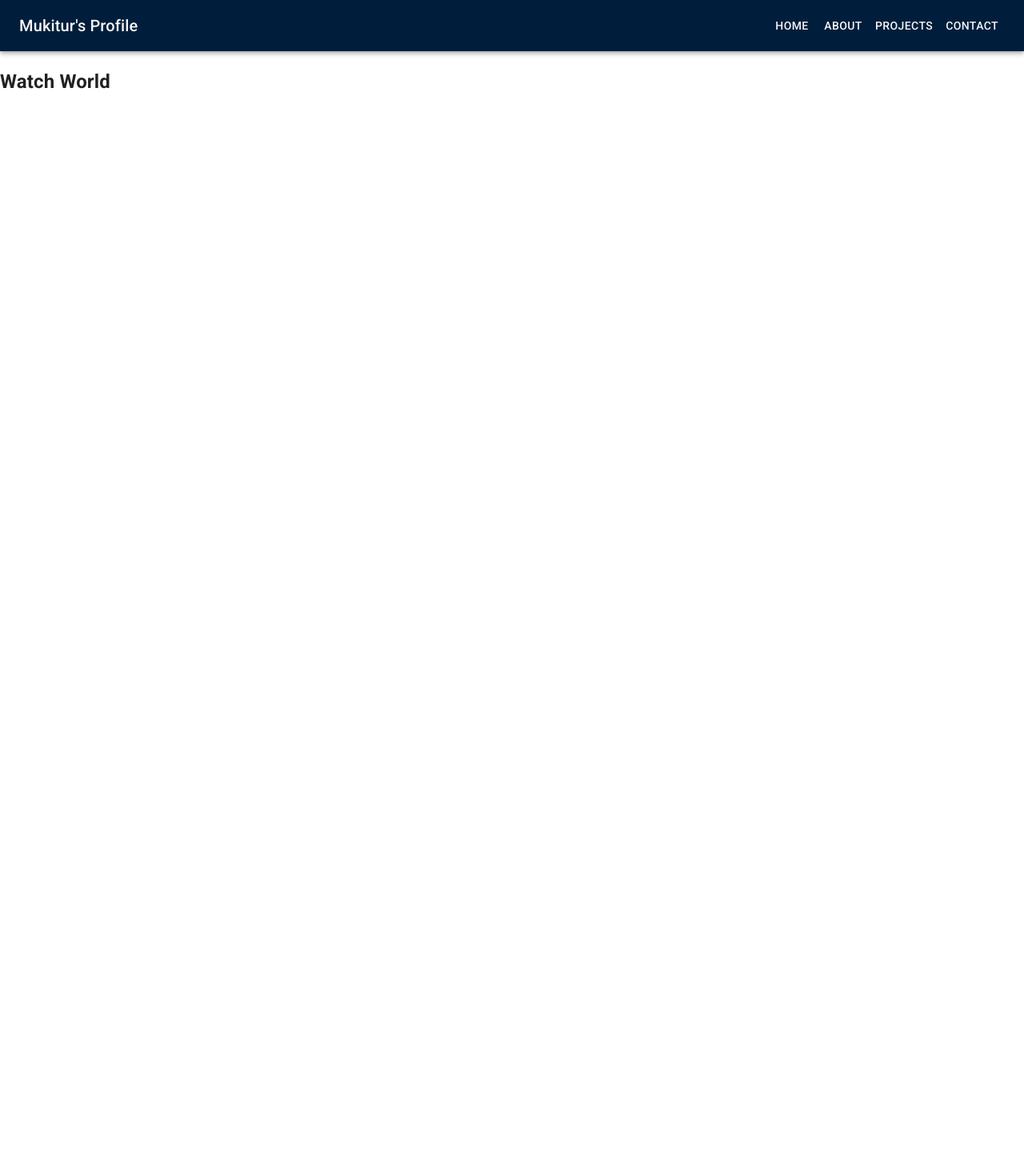
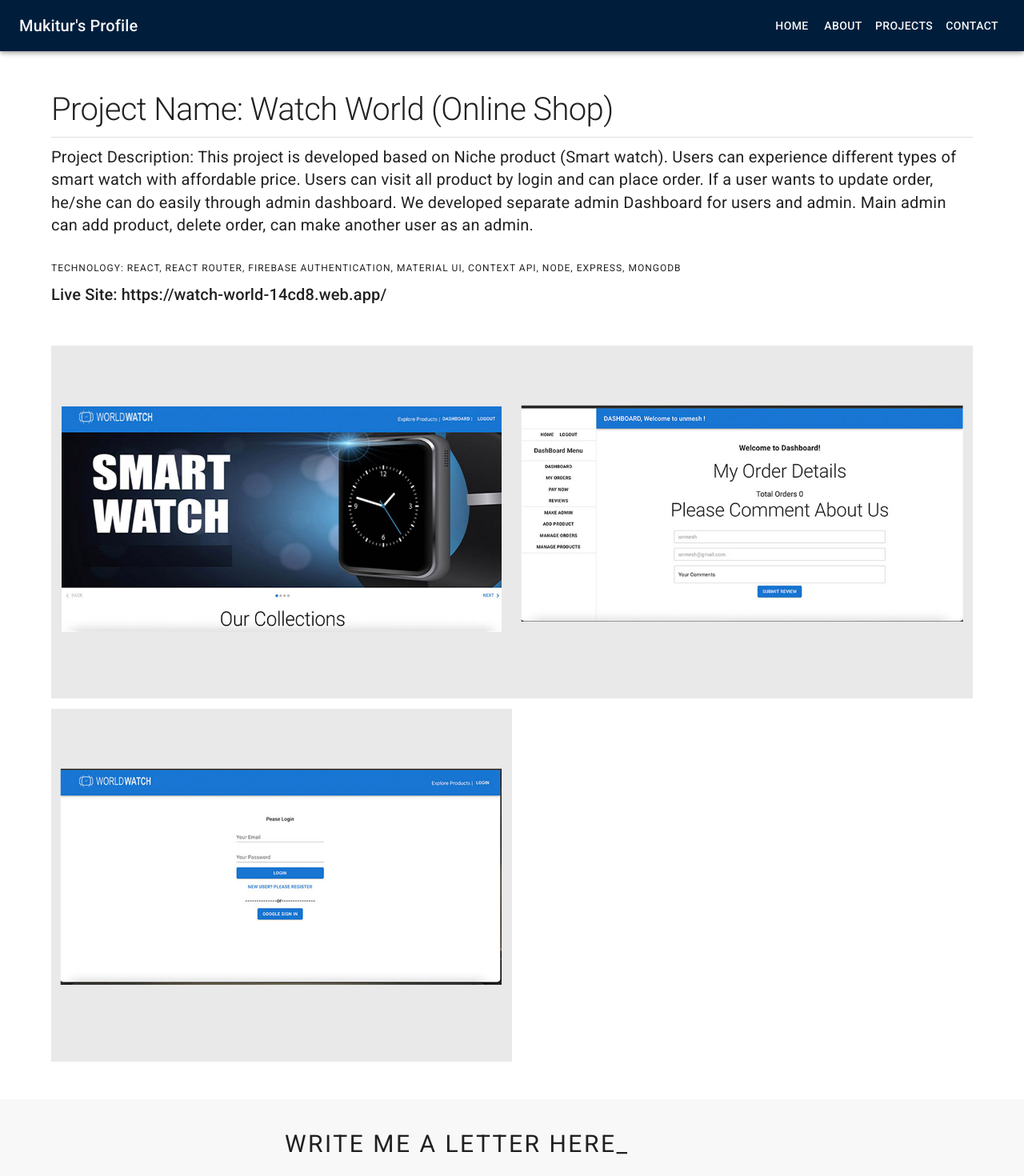
Before and after one commit to mukitur/Portfolio-Mukitur, a React (Create React App) app: page /watchworld in a window 1280 px wide. Shown: the top 1470 px of the page at 80% size. Before the commit the page ends 800 px from the top, so only its background shows below. Built offline with nearby package versions, Linux system fonts and the light colour scheme.

Commit message:
project add

```diff
--- a/src/Pages/AllPortfolio/AirCloud/AirCloud.js
+++ b/src/Pages/AllPortfolio/AirCloud/AirCloud.js
@@ -1,11 +1,37 @@
+import { Container, Divider, Typography } from '@mui/material';
 import React from 'react';
+import Footer from '../../../Shared/Footer/Footer';
 import Navigation from '../../../Shared/Navigation/Navigation';
+import prj1 from '../../../images/portfolio/Tours/travel1.jpg';
+import prj2 from '../../../images/portfolio/Tours/travel2.jpg';
+import prj3 from '../../../images/portfolio/Tours/travel3jpg.jpg';
 
 const AirCloud = () => {
     return (
         <div>
             <Navigation></Navigation>
-            <h2>AirCloud</h2>
+            <Container style={{marginTop: '50px'}}>
+                <Typography style={{fontSize: '40px'}} variant='h1'>
+                    Project Name: Air Cloud Tours (Tours & Travel)
+                    <Divider style={{marginTop: '10px', marginBottom: '10px'}}/>
+                </Typography>
+                <Typography style={{fontSize: '20px'}} variant='body2'>
+                This project is developed based on a travel agency. Here shows different types of tour packages. The company arrange tour packages for domestic & international with affordable price. Clients can visit different types of packages and book package. Users can manage order, update order by login into admin panel.
+                </Typography>
+                <br/>
+                <Typography variant="overline">
+                Technology:  React, React Router, Firebase authentication, Material UI, Context API, Node, Express, MongoDB
+                </Typography><br/>
+                <Typography variant="h6">
+                    Live Site: https://aircloud-tours.web.app/
+                </Typography><br/><br/>
+                <Typography variant="overline">
+                    <img style={{width: '50%'}} src={prj1} alt=""/>
+                    <img style={{width: '50%'}} src={prj2} alt=""/>
+                    <img style={{width: '50%'}} src={prj3} alt=""/>
+                </Typography>
+            </Container>
+            <Footer></Footer>
         </div>
     );
 };
--- a/src/Pages/AllPortfolio/DentalStudio/DentalStudio.js
+++ b/src/Pages/AllPortfolio/DentalStudio/DentalStudio.js
@@ -1,11 +1,34 @@
+import { Container, Divider, Typography } from '@mui/material';
 import React from 'react';
+import Footer from '../../../Shared/Footer/Footer';
 import Navigation from '../../../Shared/Navigation/Navigation';
+import prj1 from '../../../images/portfolio/dental/dental1.jpg';
 
 const DentalStudio = () => {
     return (
         <div>
             <Navigation></Navigation>
-            <h2>dental Studio</h2>
+            <Container style={{marginTop: '50px'}}>
+                <Typography style={{fontSize: '40px'}} variant='h1'>
+                    Project Name: Samarium Dental (Dental Studio)
+                    <Divider style={{marginTop: '10px', marginBottom: '10px'}}/>
+                </Typography>
+                <Typography style={{fontSize: '20px'}} variant='body2'>
+                This project is a dental clinic website. There are different services related to teeth. Users can visit different teeth problem related service, doctor’s portfolio. Focused on React front end, no backend included with this website but firebase authentication system is developed.
+                </Typography>
+                <br/>
+                <Typography variant="overline">
+                Technology:  React, React Router, Firebase authentication, Bootstrap, Context API, Font Awesome, React Hook Form
+                </Typography><br/>
+                <Typography variant="h6">
+                    Live Site: https://samarium-dental-studio.web.app/
+                </Typography><br/><br/>
+                <Typography variant="overline">
+                    <img style={{width: '50%'}} src={prj1} alt=""/>
+
+                </Typography>
+            </Container>
+            <Footer></Footer>
         </div>
     );
 };
--- a/src/Pages/AllPortfolio/WatchWorld/WatchWorld.js
+++ b/src/Pages/AllPortfolio/WatchWorld/WatchWorld.js
@@ -1,11 +1,38 @@
+import { Container, Divider, Typography } from '@mui/material';
 import React from 'react';
+import Footer from '../../../Shared/Footer/Footer';
 import Navigation from '../../../Shared/Navigation/Navigation';
+import prj1 from '../../../images/portfolio/smart-watch/sw1.jpg';
+import prj2 from '../../../images/portfolio/smart-watch/sw2.jpg';
+import prj3 from '../../../images/portfolio/smart-watch/sw3.jpg';
+import { Link } from 'react-router-dom';
 
 const WatchWorld = () => {
     return (
         <div>
             <Navigation></Navigation>
-            <h2>Watch World</h2>
+            <Container style={{marginTop: '50px'}}>
+                <Typography style={{fontSize: '40px'}} variant='h1'>
+                    Project Name: Watch World (Online Shop)
+                    <Divider style={{marginTop: '10px', marginBottom: '10px'}}/>
+                </Typography>
+                <Typography style={{fontSize: '20px'}} variant='body2'>
+                    Project Description: This project is developed based on Niche product (Smart watch). Users can experience different types of smart watch with affordable price. Users can visit all product by login and can place order. If a user wants to update order, he/she can do easily through admin dashboard. We developed separate admin Dashboard for users and admin. Main admin can add product, delete order, can make another user as an admin.
+                </Typography>
+                <br/>
+                <Typography variant="overline">
+                    Technology:  React, React Router, Firebase authentication, Material UI, Context API, Node, Express, MongoDB
+                </Typography><br/>
+                <Typography variant="h6">
+                    Live Site: https://watch-world-14cd8.web.app/
+                </Typography><br/><br/>
+                <Typography variant="overline">
+                    <img style={{width: '50%'}} src={prj1} alt=""/>
+                    <img style={{width: '50%'}} src={prj2} alt=""/>
+                    <img style={{width: '50%'}} src={prj3} alt=""/>
+                </Typography>
+            </Container>
+            <Footer></Footer>
         </div>
     );
 };
--- a/src/Pages/Projects/Projects.js
+++ b/src/Pages/Projects/Projects.js
@@ -2,13 +2,14 @@ import { Container } from '@mui/material';
 import React from 'react';
 import Footer from '../../Shared/Footer/Footer';
 import Navigation from '../../Shared/Navigation/Navigation';
+import HomeProjects from '../Home/HomeProjects/HomeProjects';
 
 const Projects = () => {
     return (
         <div>
             <Navigation></Navigation>
             <Container>
-                <h2>Projects</h2>
+            <HomeProjects></HomeProjects>
             </Container>
             <Footer></Footer>
         </div>
```
Also changed, not shown: src/Pages/Home/Projects/Projects.js (deleted, +0 -11 lines), src/images/portfolio/Tours/travel1.jpg, src/images/portfolio/Tours/travel2.jpg.
